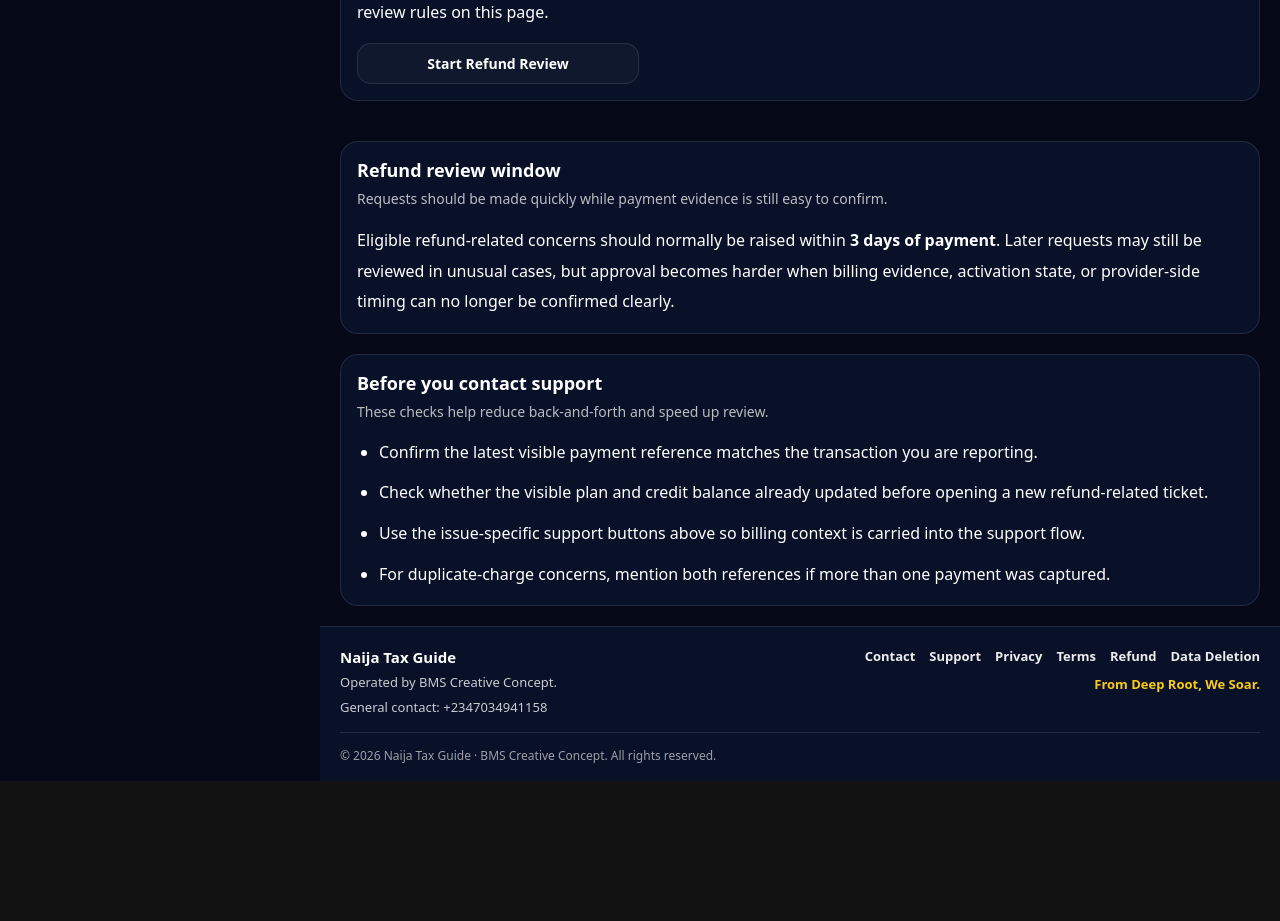
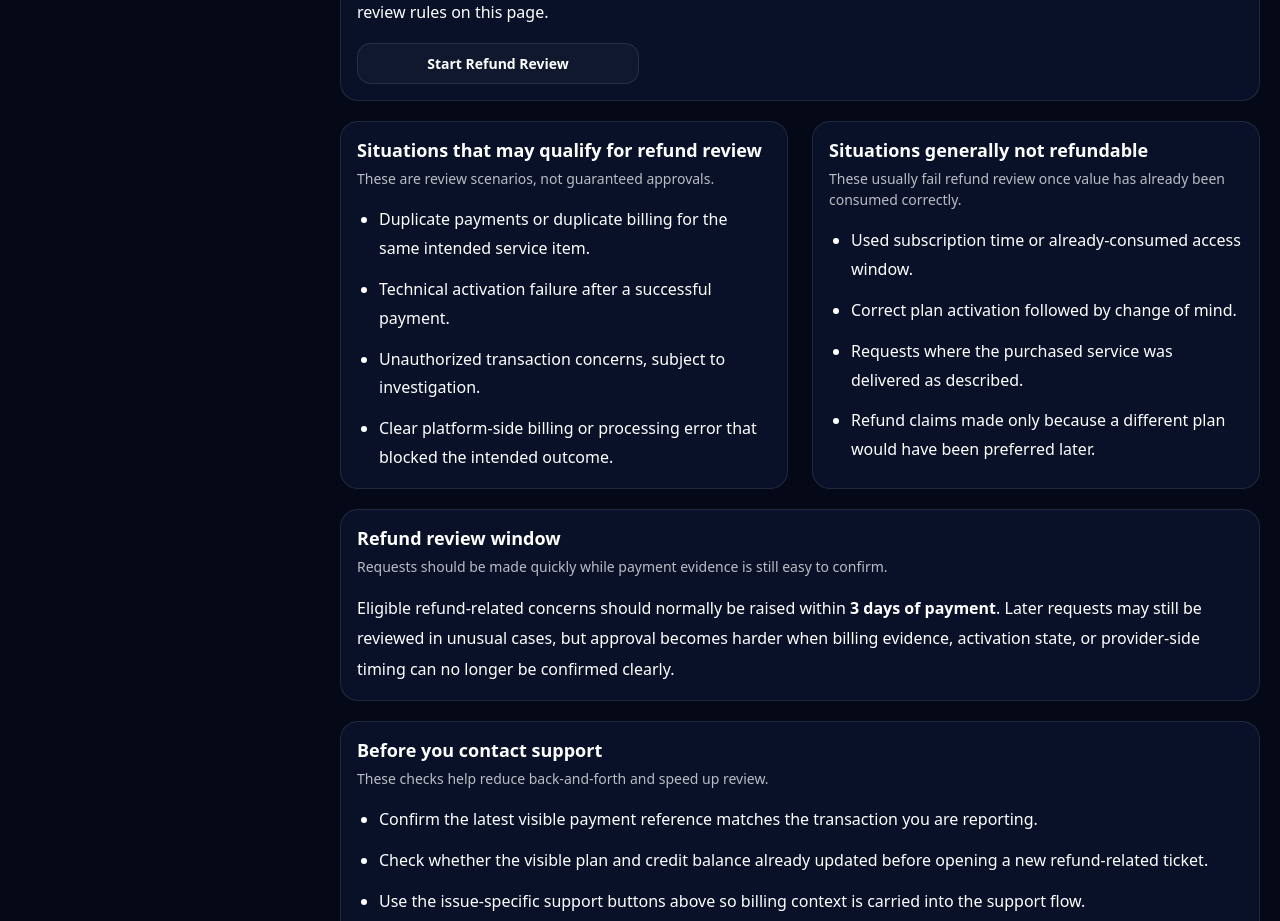
Before and after one commit to SirBM201/naija-tax-guide-frontend, a Next.js app: page /refund in a window 1280 px wide. Shown: the part 880-1801 px from the top of the page. Before the commit the page ends 1661 px from the top, so only its background shows below. Built offline with nearby package versions, Linux system fonts and the light colour scheme; no server answers; sample sign-in values are in the browser's storage.

Commit message:
Update page.tsx

```diff
--- a/app/refund/page.tsx
+++ b/app/refund/page.tsx
@@ -219,8 +219,13 @@ export default function RefundPage() {
           </CardsGrid>
         </WorkspaceSectionCard>
 
-        <TwoColumnSection
-          left={
+        <div
+          style={{
+            display: "grid",
+            gridTemplateColumns: "repeat(auto-fit, minmax(320px, 1fr))",
+            gap: 24,
+          }}
+        >
           <WorkspaceSectionCard
             title="Situations that may qualify for refund review"
             subtitle="These are review scenarios, not guaranteed approvals."
@@ -232,8 +237,7 @@ export default function RefundPage() {
               <li>Clear platform-side billing or processing error that blocked the intended outcome.</li>
             </ul>
           </WorkspaceSectionCard>
-          }
-          right={
+
           <WorkspaceSectionCard
             title="Situations generally not refundable"
             subtitle="These usually fail refund review once value has already been consumed correctly."
@@ -245,8 +249,7 @@ export default function RefundPage() {
               <li>Refund claims made only because a different plan would have been preferred later.</li>
             </ul>
           </WorkspaceSectionCard>
-          }
-        />
+        </div>
 
         <WorkspaceSectionCard
           title="Refund review window"
```
Lines whose indentation alone changed are shown as unchanged.
